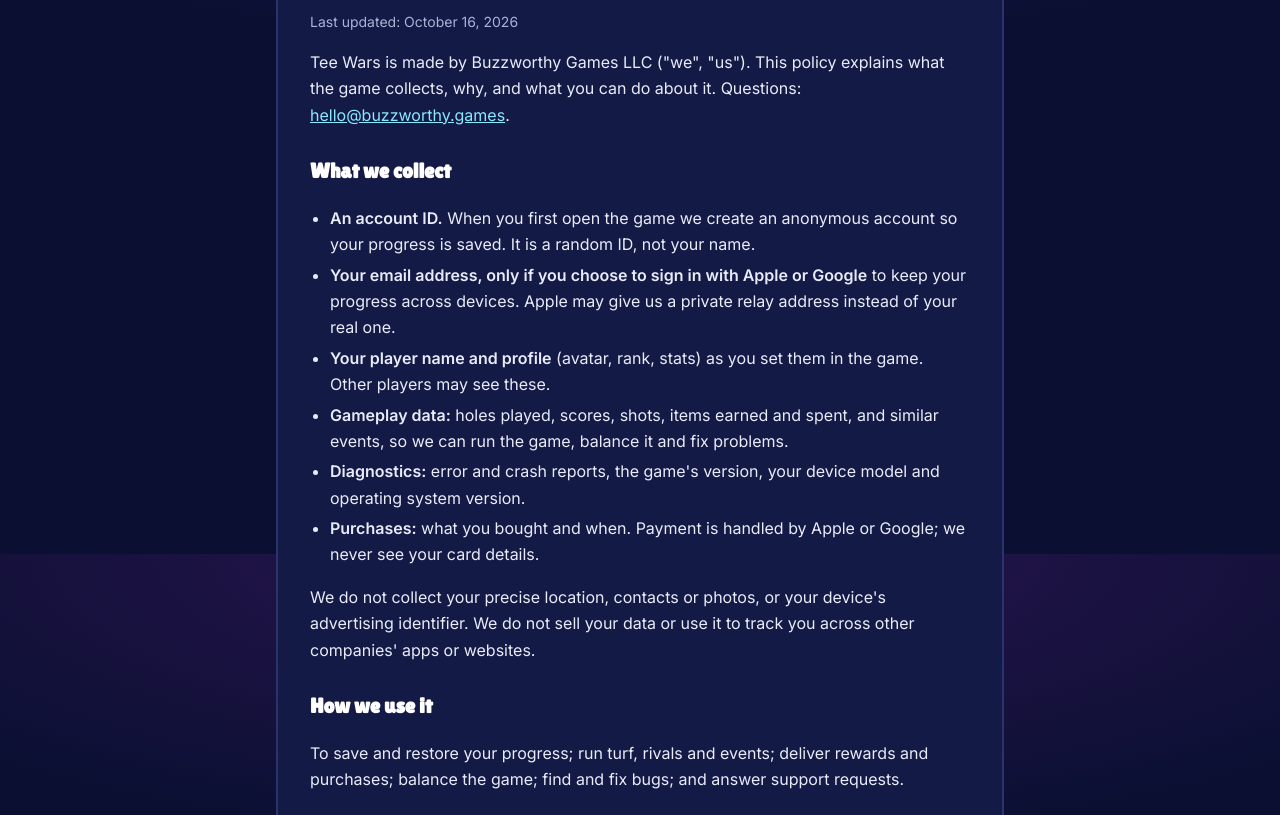
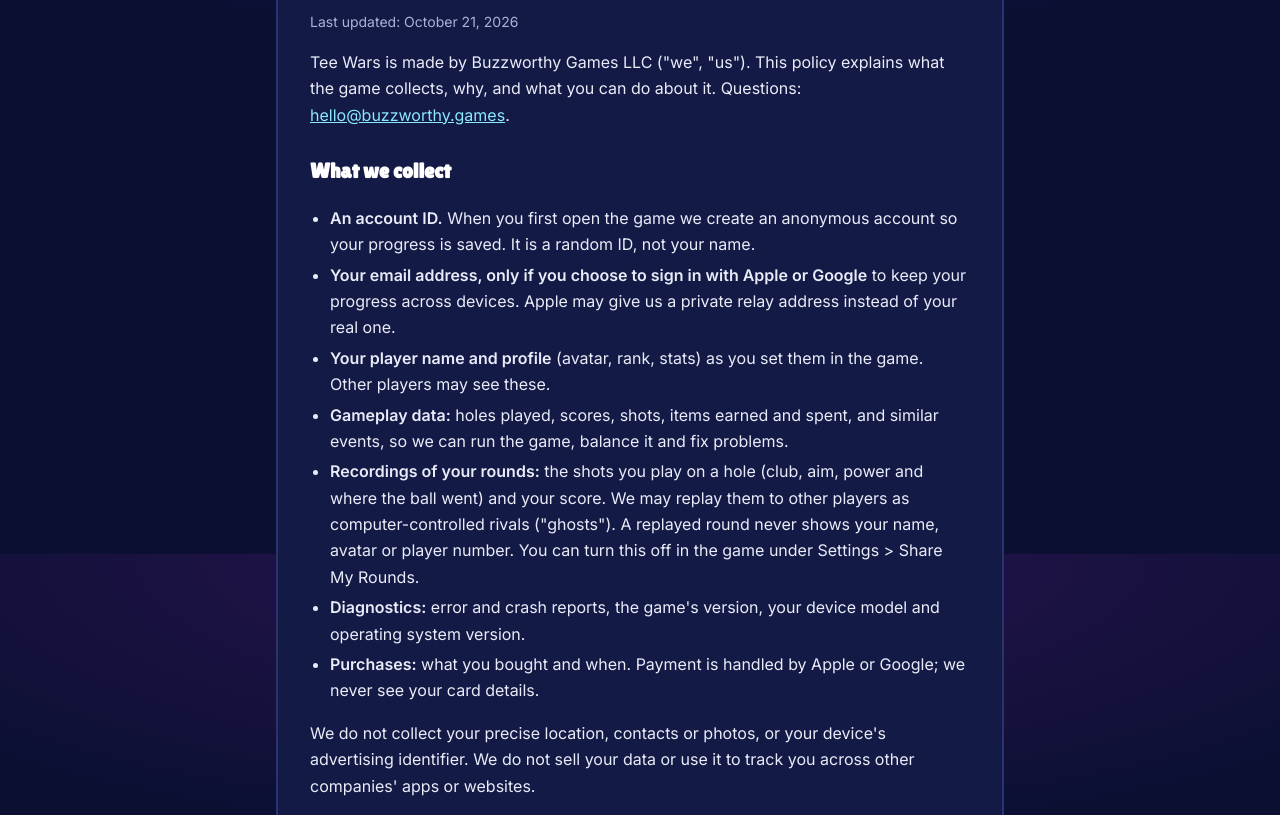
Before and after one commit to zrjones1984/tee-wars-pages, a plain HTML site: page privacy.html in a window 1280 px wide. Shown: the part 246-1061 px from the top of the page. Drawn offline with Linux system fonts and the light colour scheme.

Commit message:
Pages: rebuilt from stickygolf cf786115

```diff
--- a/privacy.html
+++ b/privacy.html
@@ -24,7 +24,7 @@
 <header><p class="logo">TEE <span>WARS</span></p>
 <nav><a href="index.html">Support</a><a href="privacy.html" aria-current="page">Privacy</a><a href="terms.html">Terms</a></nav></header>
 <main><div class="card">
-<h1>Privacy Policy</h1><p class="meta">Last updated: October 16, 2026</p>
+<h1>Privacy Policy</h1><p class="meta">Last updated: October 21, 2026</p>
 <p>Tee Wars is made by Buzzworthy Games LLC ("we", "us"). This policy explains what the game collects, why, and what you can do about it. Questions: <a href="mailto:hello@buzzworthy.games">hello@buzzworthy.games</a>.</p>
 <h2>What we collect</h2>
 <ul>
@@ -32,12 +32,13 @@
 <li><b>Your email address, only if you choose to sign in with Apple or Google</b> to keep your progress across devices. Apple may give us a private relay address instead of your real one.</li>
 <li><b>Your player name and profile</b> (avatar, rank, stats) as you set them in the game. Other players may see these.</li>
 <li><b>Gameplay data:</b> holes played, scores, shots, items earned and spent, and similar events, so we can run the game, balance it and fix problems.</li>
+<li><b>Recordings of your rounds:</b> the shots you play on a hole (club, aim, power and where the ball went) and your score. We may replay them to other players as computer-controlled rivals ("ghosts"). A replayed round never shows your name, avatar or player number. You can turn this off in the game under Settings &gt; Share My Rounds.</li>
 <li><b>Diagnostics:</b> error and crash reports, the game's version, your device model and operating system version.</li>
 <li><b>Purchases:</b> what you bought and when. Payment is handled by Apple or Google; we never see your card details.</li>
 </ul>
 <p>We do not collect your precise location, contacts or photos, or your device's advertising identifier. We do not sell your data or use it to track you across other companies' apps or websites.</p>
 <h2>How we use it</h2>
-<p>To save and restore your progress; run turf, rivals and events; deliver rewards and purchases; balance the game; find and fix bugs; and answer support requests.</p>
+<p>To save and restore your progress; run turf, rivals (including replays of other players' rounds, without their names) and events; deliver rewards and purchases; balance the game; find and fix bugs; and answer support requests.</p>
 <h2>Who processes it for us</h2>
 <ul>
 <li>Google Firebase, for account sign-in and the save database.</li>
@@ -49,6 +50,7 @@
 <h2>Your choices and rights</h2>
 <ul>
 <li>You can play without signing in with Apple or Google.</li>
+<li>You can stop your rounds being shared as rivals in Settings &gt; Share My Rounds. When you delete your account, your recorded rounds are deleted from our servers; rounds already built into the game carry nothing that identifies you.</li>
 <li>You can <b>delete your account and its data</b> in the game under Settings &gt; Delete Account, or by emailing <a href="mailto:hello@buzzworthy.games">hello@buzzworthy.games</a>.</li>
 <li>Depending on where you live (for example the EU, UK or California) you may have rights to access, correct, delete or export your data. Email us and we will respond within 30 days.</li>
 </ul>
```
